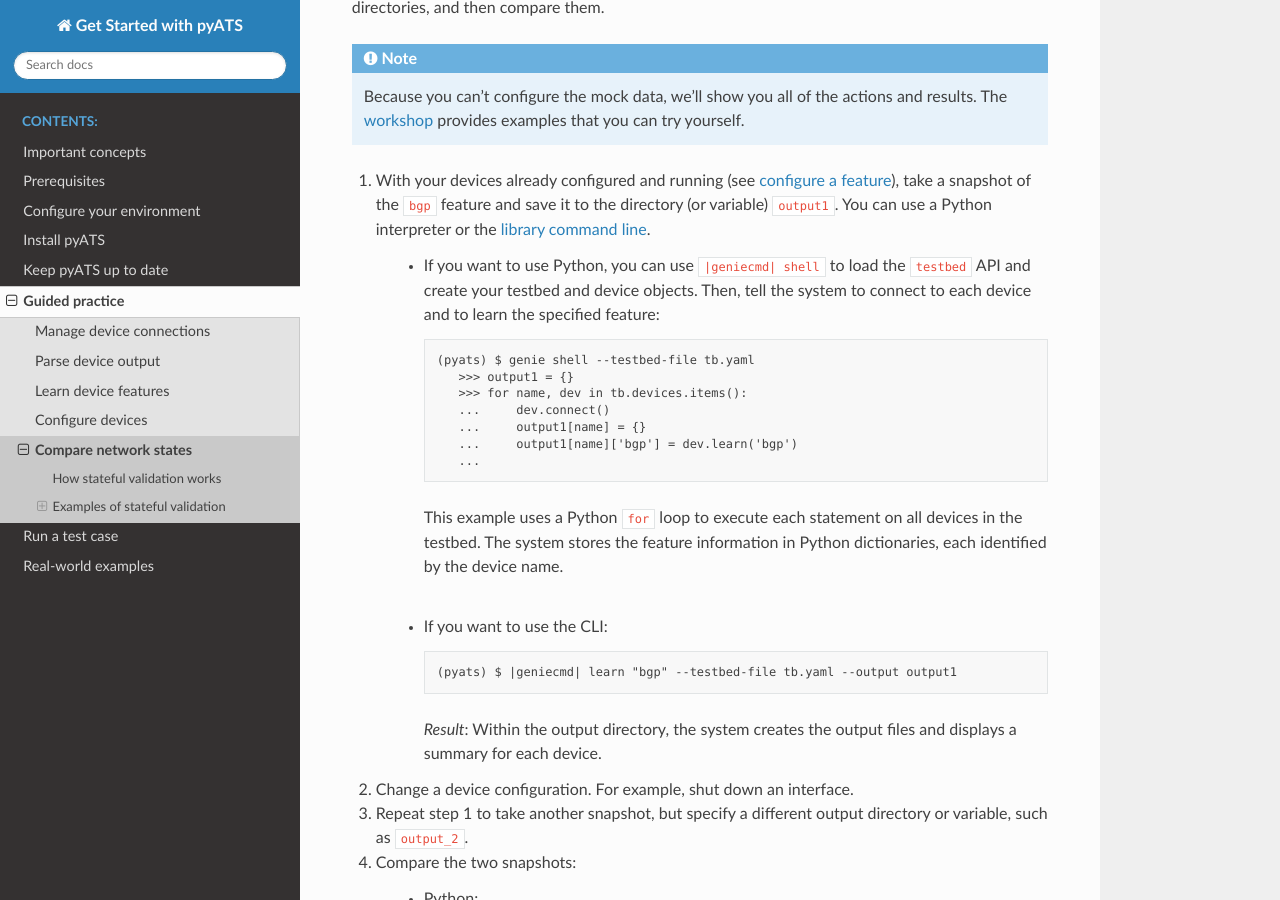
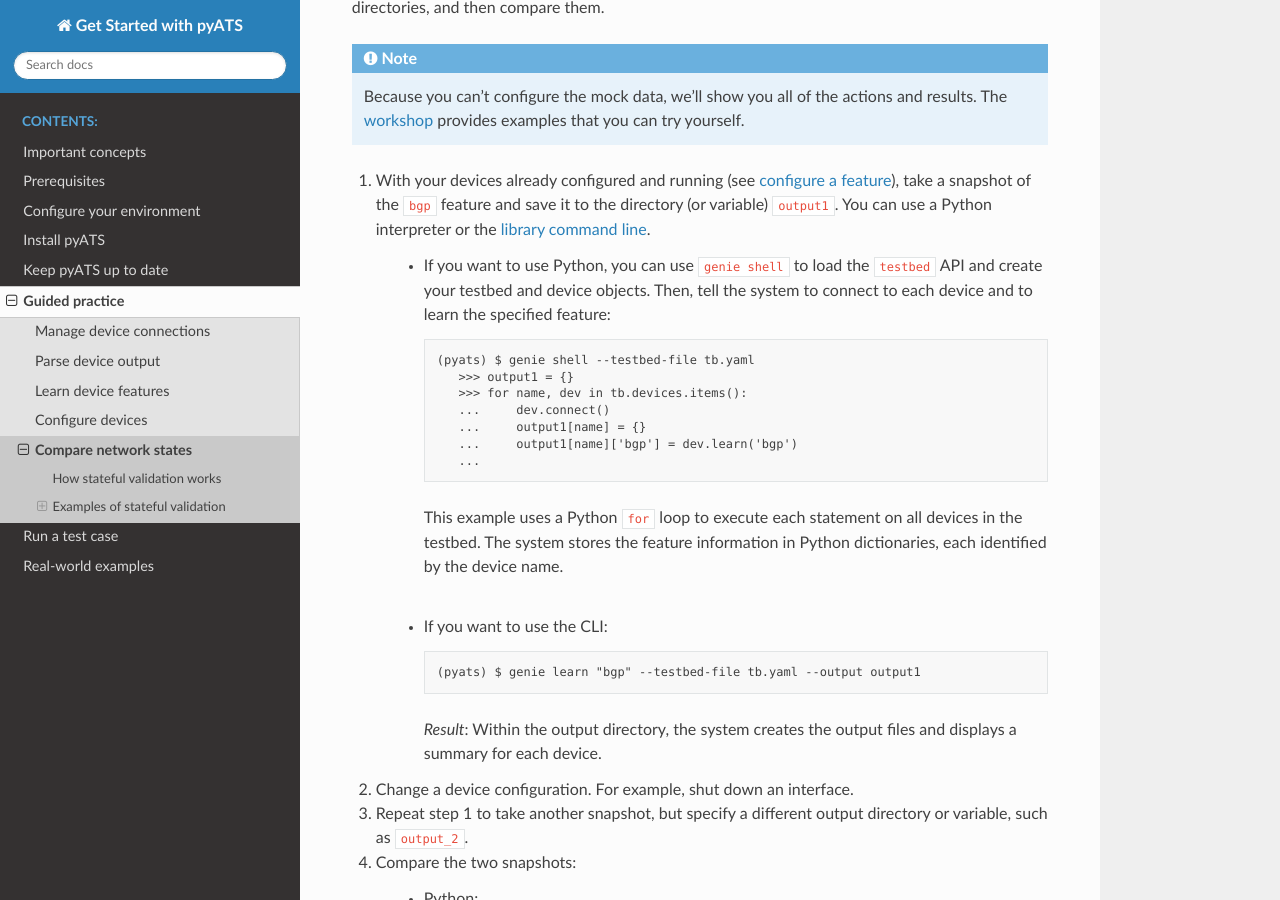
Before and after one commit to CiscoTestAutomation/getting-started, a Sphinx documentation site: the page built from source/quickstart/comparebeforeafter.rst, in a window 1280 px wide and 900 px high, scrolled down 1104 px. Built offline with Sphinx 7.4.7 and the Read the Docs theme 2.0.0, drawn with Linux system fonts in a browser that asks for light colours; pages that are not in the unit, such as notebooks, are missing from menus.

Commit message:
Removed instances of |geniecmd|.

```diff
--- a/source/quickstart/comparebeforeafter.rst
+++ b/source/quickstart/comparebeforeafter.rst
@@ -31,7 +31,7 @@
 
 #. With your devices already configured and running (see :ref:`configure a feature <config-feature>`), take a snapshot of the ``bgp`` feature and save it to the directory (or variable) ``output1``. You can use a Python interpreter or the :term:`library command line`.
 
-    * If you want to use Python, you can use ``|geniecmd| shell`` to load the ``testbed`` API and create your testbed and device objects. Then, tell the system to connect to each device and to learn the specified feature::
+    * If you want to use Python, you can use ``genie shell`` to load the ``testbed`` API and create your testbed and device objects. Then, tell the system to connect to each device and to learn the specified feature::
 
        (pyats) $ genie shell --testbed-file tb.yaml
           >>> output1 = {}
@@ -45,7 +45,7 @@
 
     * If you want to use the CLI::
 
-       (pyats) $ |geniecmd| learn "bgp" --testbed-file tb.yaml --output output1
+       (pyats) $ genie learn "bgp" --testbed-file tb.yaml --output output1
 
       *Result*: Within the output directory, the system creates the output files and displays a summary for each device.
 
```
